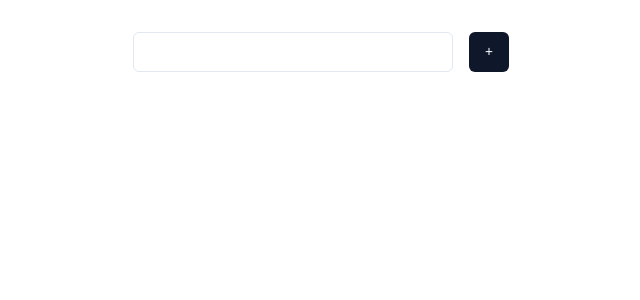
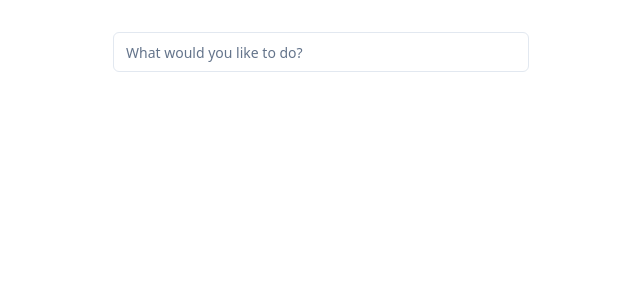
Before and after one commit to sharmakshay/todo, a React (Vite) app: page / in a window 1280 px wide. Shown: the top 300 px of the page, without its empty margins (319-959 px from the left). Built offline with nearby package versions, Linux system fonts and the light colour scheme.

Commit message:
clean up ui, and use time for todo id

```diff
--- a/src/App.tsx
+++ b/src/App.tsx
@@ -1,8 +1,7 @@
 import { useState } from "react";
 import { Input } from "./components/ui/input";
-import { Button } from "./components/ui/button";
 import { Card, CardContent } from "./components/ui/card";
-import { CircleXIcon } from "lucide-react";
+import { CircleX } from "lucide-react";
 
 interface Todo {
   id: string;
@@ -14,7 +13,10 @@ function App() {
   const [todoList, setTodoList] = useState<Todo[]>([]);
 
   const addTodo = () => {
-    setTodoList([...todoList, todo]);
+    if (todo.id) {
+      setTodoList([todo, ...todoList]);
+      setTodo({ id: "", name: "" });
+    }
   };
 
   const deleteTodo = (id: string) => {
@@ -24,25 +26,22 @@ function App() {
 
   return (
     <div className="mt-8">
-      <div className="flex justify-center">
-        <Input
-          className="w-1/4"
-          value={todo.name}
-          onChange={(e) => setTodo({ id: todoList.length.toString(), name: e.target.value })}
-        />
-        <Button className="ml-4" onClick={() => addTodo()}>
-          {" "}
-          +{" "}
-        </Button>
-      </div>
       <div className="grid grid-cols-3 gap-4">
         <div></div>
         <div>
+          <div className="flex justify-center">
+            <Input
+              placeholder="What would you like to do?"
+              value={todo.name}
+              onChange={(e) => setTodo({ id: Date.now().toString(), name: e.target.value })}
+              onKeyDown={(e) => (e.key === "Enter" ? addTodo() : undefined)}
+            />
+          </div>
           {todoList.map((item) => (
             <Card id={item.id} className="mt-8">
-              <CardContent className="pt-6 pl-12 w-full">
+              <CardContent className="pt-6 pl-8 w-full">
                 {item.name}
-                <CircleXIcon
+                <CircleX
                   className="h-4 w-4 mt-1 float-right text-slate-400 hover:text-slate"
                   onClick={() => deleteTodo(item.id)}
                 />
```
